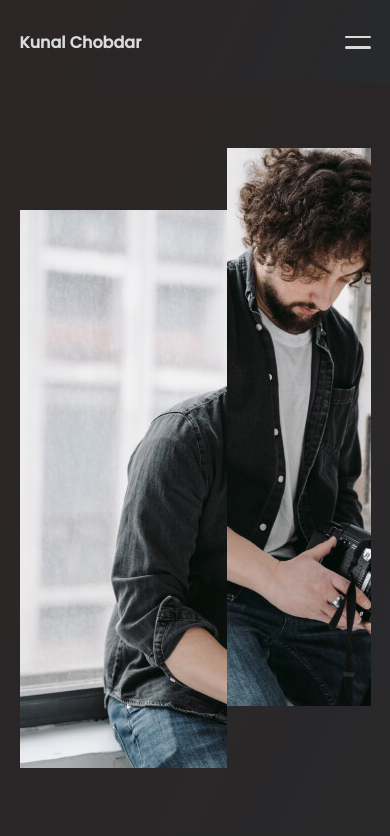
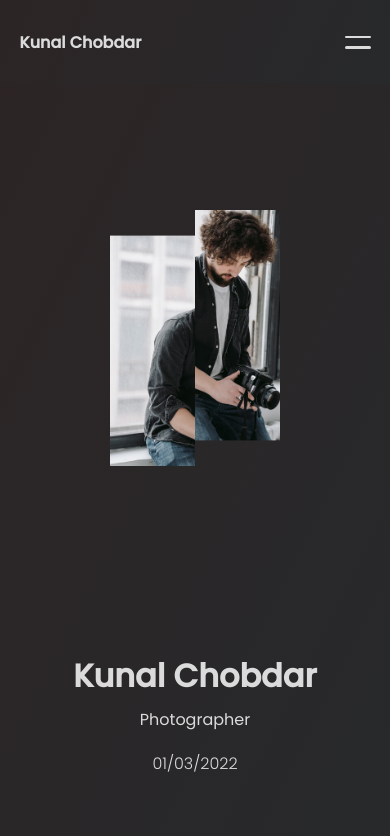
Before and after one commit to infjdeepak/photographer-ui, a plain HTML site: page index.html in a window 390 px wide. Shown: the top 836 px of the page. Drawn offline with Linux system fonts and the light colour scheme.

Commit message:
Update style.css

```diff
--- a/styles/style.css
+++ b/styles/style.css
@@ -174,7 +174,7 @@ nav .logo {
 
 .intro-images {
   overflow: hidden;
-margin:10rem 0;
+margin:5rem 0;
   -ms-flex-item-align: center;
       align-self: center;
   justify-self: center;
@@ -186,8 +186,8 @@ margin:10rem 0;
 .intro-images img {
   -webkit-transition: all 0.4s ease;
   transition: all 0.4s ease;
-  max-width: 100%;
-  height: auto;
+
+  height: 40rem;
 }
 
 .intro-images .img-left {
@@ -302,9 +302,9 @@ margin:10rem 0;
         grid-template-rows: 2fr 1fr;
   }
   .intro-text {
-    -ms-flex-item-align: start;
-        -ms-grid-row-align: start;
-        align-self: start;
+    -ms-flex-item-align: center;
+        -ms-grid-row-align: center;
+        align-self: center;
     -ms-grid-column: 2;
     -ms-grid-column-span: 1;
     grid-column: 2/3;
```
